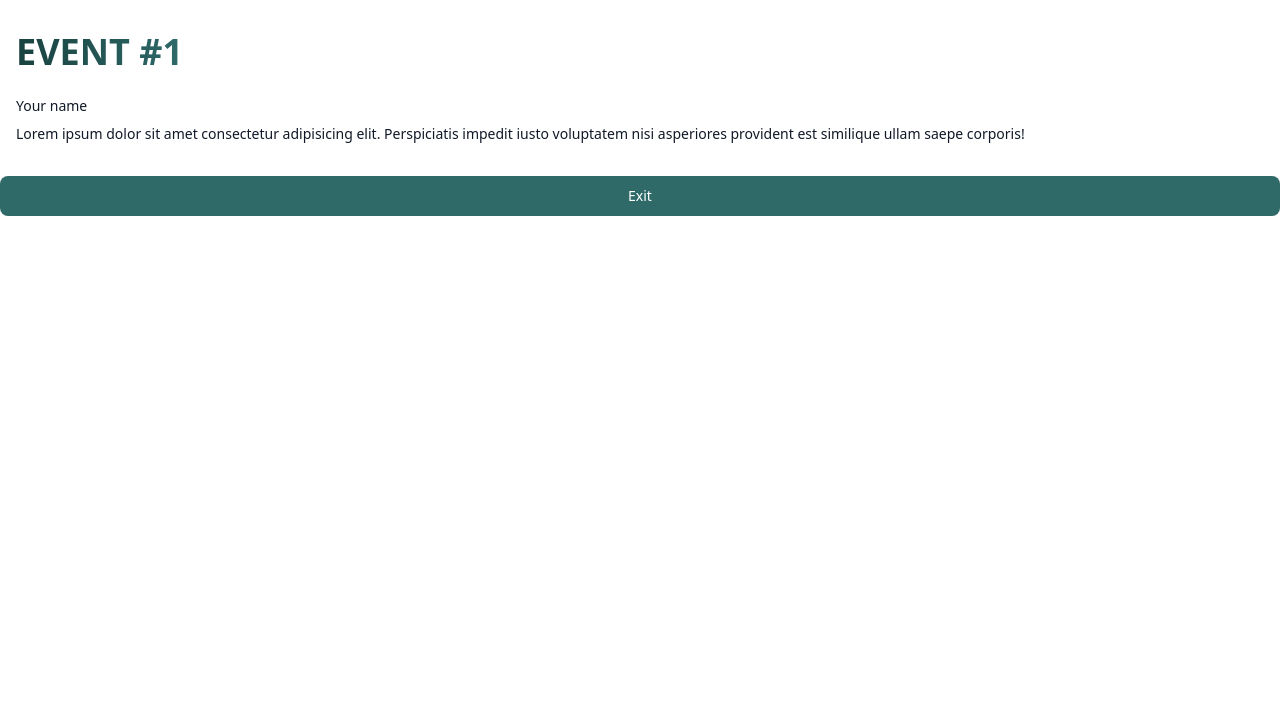
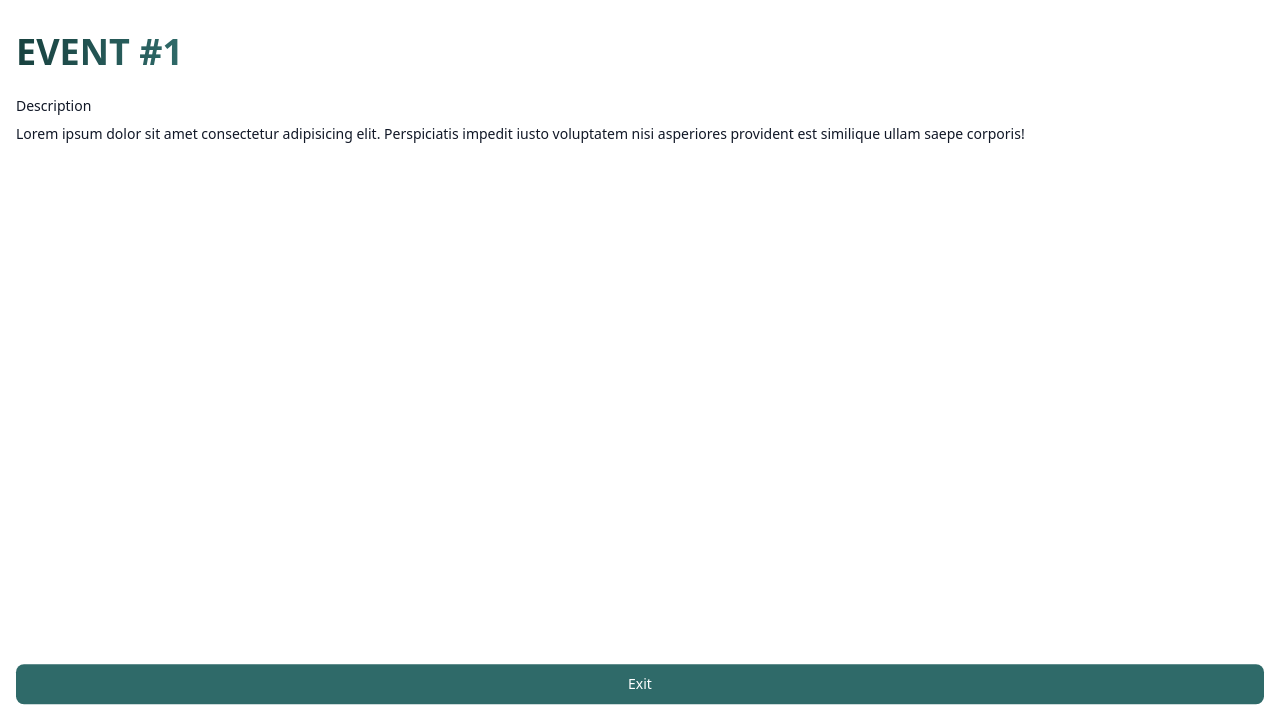
Before and after one commit to GeertVerstijnen/Joehoe, a plain HTML site: page dist/mobile.html in a window 1280 px wide. Shown: the top 727 px of the page. Drawn offline with nearby package versions, Linux system fonts and the light colour scheme.

Commit message:
Button placement sticky onderaan de pagina. Description kan nog ingevuld worden. Misschien een foto onder plaatsen?

```diff
--- a/dist/mobile.html
+++ b/dist/mobile.html
@@ -6,30 +6,52 @@
   <title>Document</title>
   <link rel="stylesheet" href="output.css" />
   <link href="https://cdn.jsdelivr.net/npm/tailwindcss@2.2.19/dist/tailwind.min.css" rel="stylesheet">
+  <style>
+    body {
+      margin: 0;
+      padding: 0;
+      display: flex;
+      flex-direction: column;
+      min-height: 100vh;
+    }
+
+    .content {
+      flex: 1;
+    }
+
+    .sticky-button {
+      position: sticky;
+      bottom: 12%;
+      width: calc(100% - 2rem); /* Voeg marges van 1rem aan beide zijden toe */
+      margin: 0 1rem; /* Margin toegevoegd aan beide zijden van de knop */
+      z-index: 1;
+    }
+  </style>
 </head>
 <body>
-    <div class="flex justify-between flex-col">
-      <div class="">
-          <h1 class="font-bold mt-8 mx-4 text-4xl bg-gradient-to-r from-dark-blue to-mid-blue inline-block text-transparent bg-clip-text uppercase text-center justify-center">
+  <div class="content">
+    <div class="font-bold mt-8 mx-4 text-4xl bg-gradient-to-r from-dark-blue to-mid-blue inline-block text-transparent bg-clip-text uppercase justify-center">
+      <h1>
         Event #1
       </h1>
     </div>
 
     <div class="mx-4 mt-6">
       <h2 class="block mb-2 text-sm font-medium text-gray-900 dark:text-white">
-          Your name
+        Description
       </h2>
       <p class="text-gray-900 text-sm pb-8 dark:bg-gray-700 dark:placeholder-gray-400 dark:text-white">
         Lorem ipsum dolor sit amet consectetur adipisicing elit. Perspiciatis impedit iusto voluptatem nisi asperiores provident est similique ullam saepe corporis!
       </p>
     </div>
+  </div>
 
-      <button type="submit" class="text-white bg-mid-blue hover:bg-dark-blue focus:ring-4 focus:outline-none focus:ring-blue-300 font-medium rounded-lg text-sm w-full sm:w-auto px-5 py-2.5 text-center dark:bg-mid-blue dark:hover:bg-blue-700 dark:focus:ring-blue-800">Exit</button>
+  <button type="submit" class="sticky-button text-white bg-mid-blue hover:bg-dark-blue focus:ring-4 focus:outline-none focus:ring-blue-300 font-medium rounded-lg text-sm w-full sm:w-auto px-5 py-2.5 text-center dark:bg-mid-blue dark:hover:bg-blue-700 dark:focus:ring-blue-800">
+    Exit
+  </button>
 
-
-      <div class="flex justify-center mb-8 absolute bottom-0 w-full" >
+  <div class="flex justify-center mb-8 w-full">
     <img class="w-32 text-center" src="/src/images/Logo (1).png" alt="" />
-      </div>
   </div>
 </body>
 </html>
```
Lines whose indentation alone changed are shown as unchanged.
